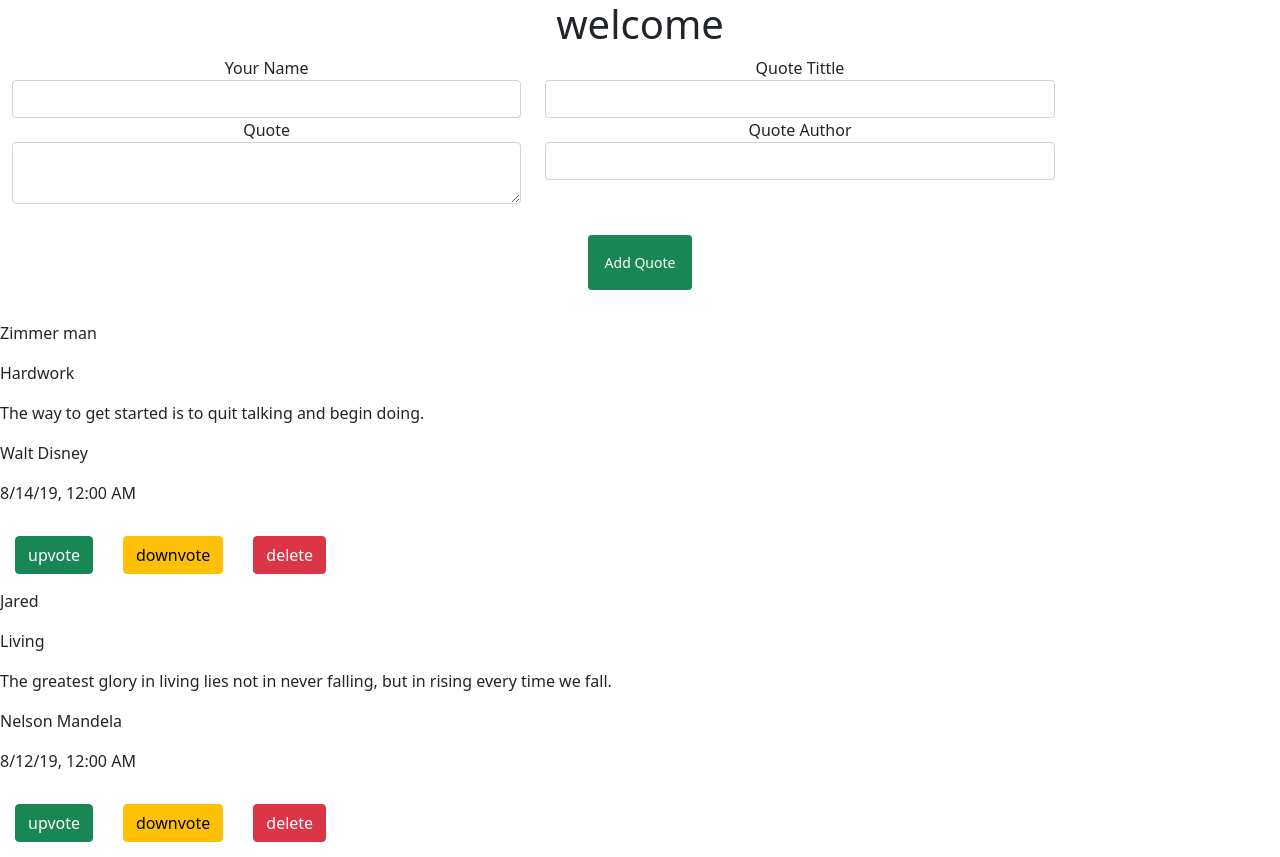
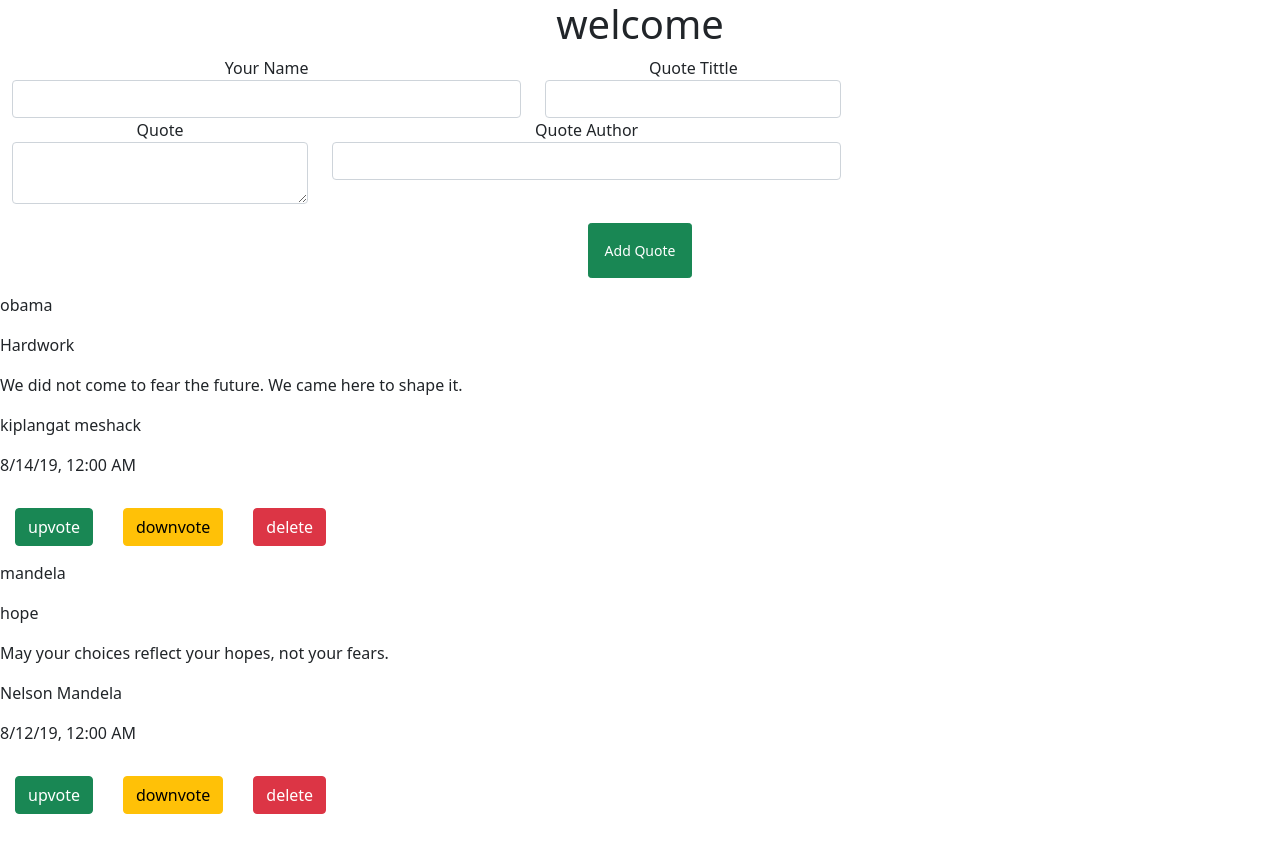
Before and after one commit to kiplangat01/Quote, an Angular app in the folder quote-app/: page / in a window 1280 px wide. After the commit the page ends 829 px from the top, so only its background shows below. Built offline with nearby package versions, Linux system fonts and the light colour scheme.

Commit message:
added new arays with quote details

```diff
--- a/quote-app/src/app/quote-form/quote-form.component.html
+++ b/quote-app/src/app/quote-form/quote-form.component.html
@@ -8,7 +8,7 @@
 
                   </div>
             </div>
-            <div class="col-sm-5">
+            <div class="col-sm-3">
                 <div class="form-group">
                     <label for="name">Quote Tittle</label>
                     <input type="text" required class="form-control" id="title" [(ngModel)]="myquote.title" name="name" #name = "ngModel">
@@ -18,7 +18,7 @@
             </div>
         </div>
         <div class="row">
-            <div class="col-sm-5">
+            <div class="col-sm-3">
                 <div class="form-group">
                     <label for="description">Quote</label>
                     <textarea class="form-control" id="quote" rows="2" required name="quote" [(ngModel)]="myquote.quote" name="quote" #quote = "ngModel"></textarea>
@@ -35,7 +35,7 @@
         </div>
 
         <div class="row">
-            <div class="col-sm-12 text-center pb-3 pt-3">
+            <div class="col-sm-12 text-center pb-1x pt-1">
                 <button type="submit" class="p-3 btn btn-sm btn-success">Add Quote</button>
             </div>
         </div>
--- a/quote-app/src/app/quote/quote.component.ts
+++ b/quote-app/src/app/quote/quote.component.ts
@@ -10,8 +10,8 @@ export class QuoteComponent implements OnInit {
 
   quote: Quote[] = [
 
-  new Quote (1,'Jared','Living','The greatest glory in living lies not in never falling, but in rising every time we fall.','Nelson Mandela', new Date(2019,7,12),0,0),
-  new Quote (2,'Zimmer man','Hardwork','The way to get started is to quit talking and begin doing.','Walt Disney',new Date(2019,7,14),0,0),
+  new Quote (1,'mandela','hope','May your choices reflect your hopes, not your fears.','Nelson Mandela', new Date(2019,7,12),0,0),
+  new Quote (2,'obama','Hardwork','We did not come to fear the future. We came here to shape it.','kiplangat meshack',new Date(2019,7,14),0,0),
   ]
   get myQuotes(){
 
--- a/quote-app/src/styles.css
+++ b/quote-app/src/styles.css
@@ -1,6 +1,7 @@
 /* You can add global styles to this file, and also import other style files */
 form{
     text-align: center;
+
 }
 
 h1{
```
